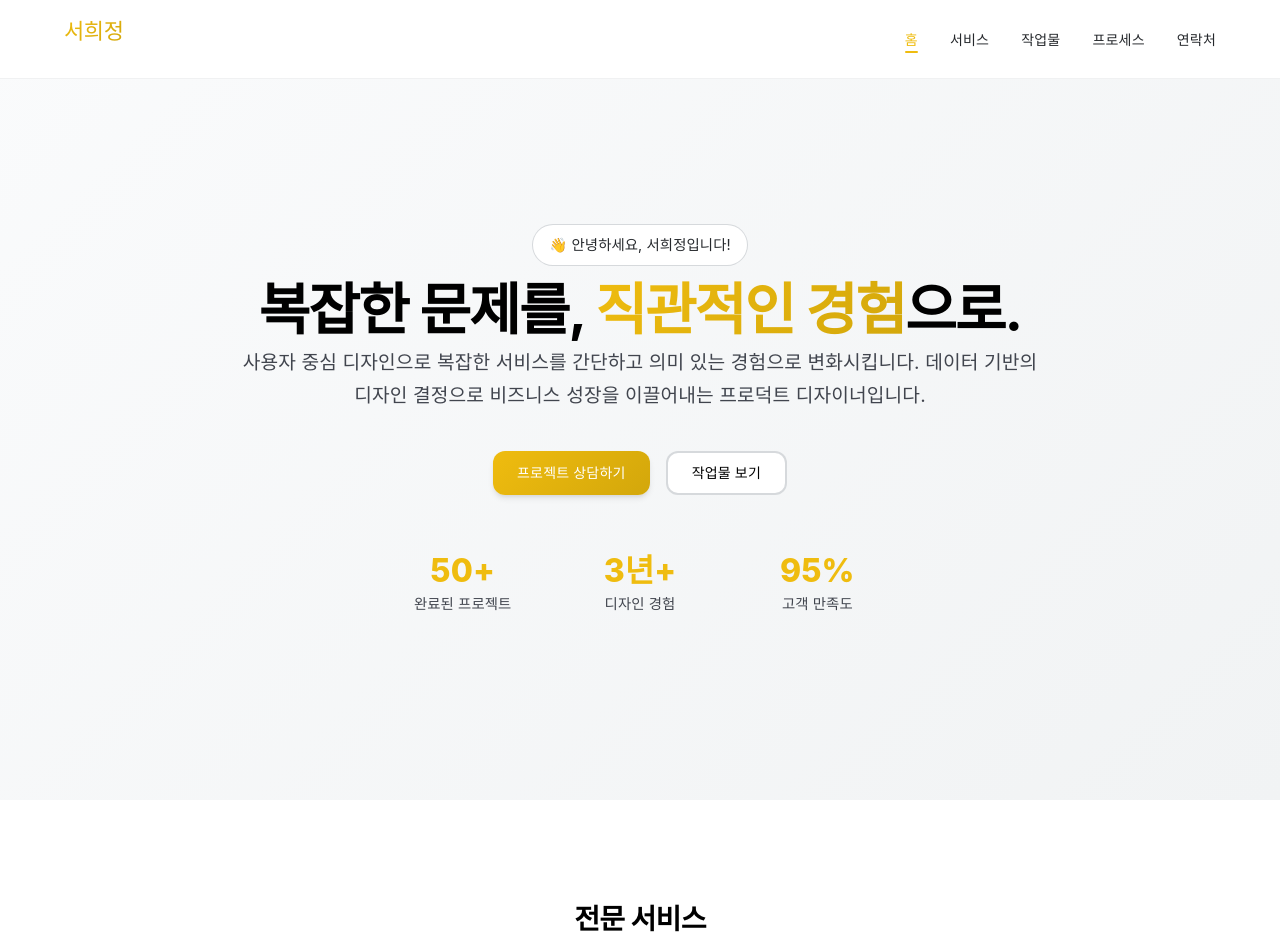
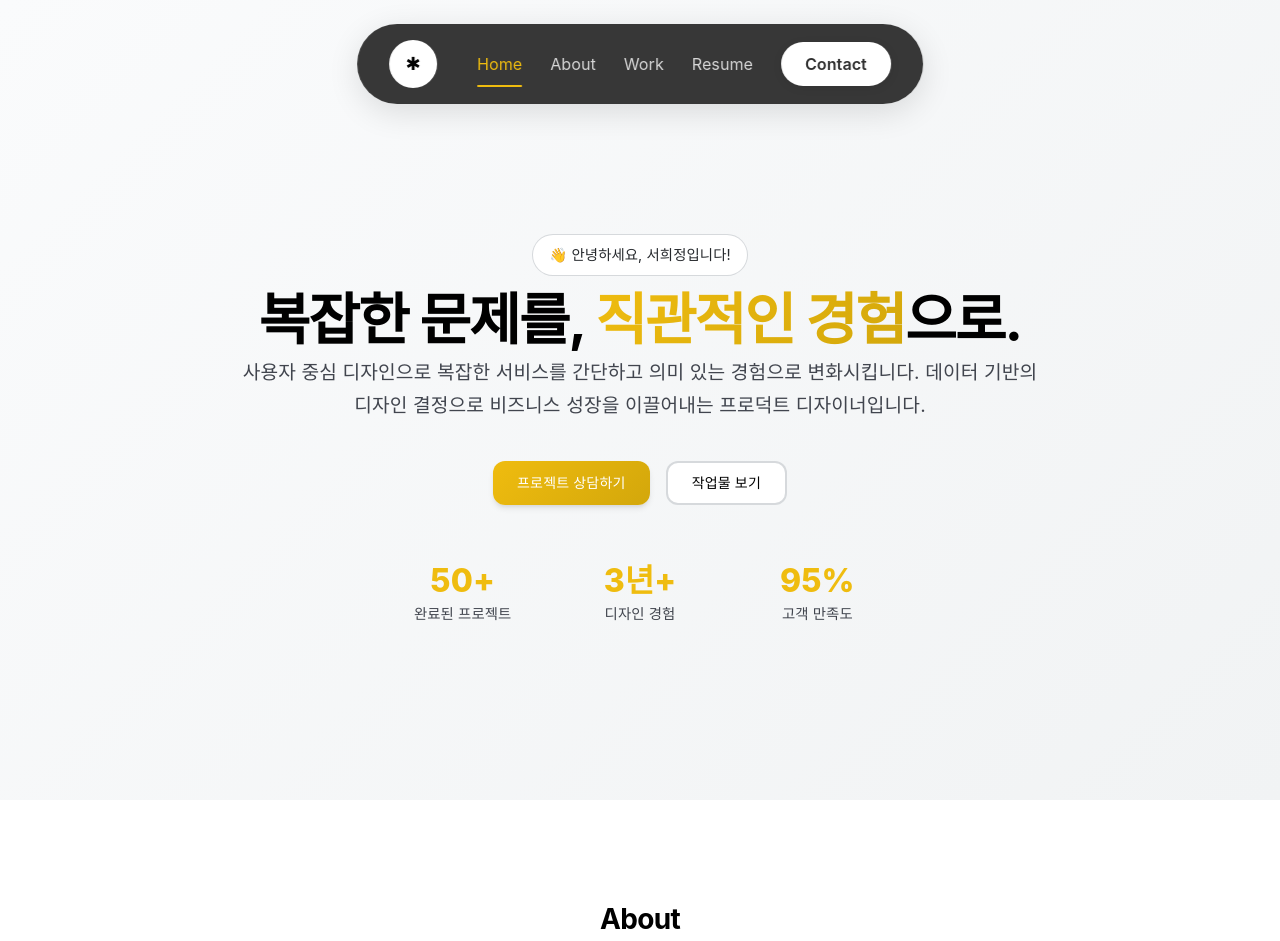
Before and after one commit to hikki03/portfolio, a website: page index.html in a window 1280 px wide. Shown: the top 941 px of the page. Drawn offline with Linux system fonts and the light colour scheme; a web font is replaced by a local one.

Commit message:
✨ Implement floating navigation with scroll behavior
- Add floating navigation design with scroll minimization
- Implement Body 1/Normal typography for nav menu
- Add design tokens for consistent styling
- Fix logo margin for proper center alignment
- Improve navigation UX with hover expand feature

```diff
--- a/index.html
+++ b/index.html
@@ -13,13 +13,13 @@
     <!-- Navigation -->
     <nav class="navbar">
         <div class="nav-container">
-            <h1 class="logo">서희정</h1>
+            <h1 class="logo">✱</h1>
             <ul class="nav-menu">
-                <li><a href="#home">홈</a></li>
-                <li><a href="#services">서비스</a></li>
-                <li><a href="#work">작업물</a></li>
-                <li><a href="#process">프로세스</a></li>
-                <li><a href="#contact">연락처</a></li>
+                <li><a href="#home">Home</a></li>
+                <li><a href="#about">About</a></li>
+                <li><a href="#work">Work</a></li>
+                <li><a href="#resume">Resume</a></li>
+                <li><a href="#contact">Contact</a></li>
             </ul>
             <div class="hamburger">
                 <span></span>
@@ -59,10 +59,10 @@
         </div>
     </section>
 
-    <!-- Services Section -->
-    <section id="services" class="services">
+    <!-- About Section -->
+    <section id="about" class="services">
         <div class="container">
-            <h2>전문 서비스</h2>
+            <h2>About</h2>
             <p class="section-subtitle">브랜드의 잠재력을 최대한 끌어내어 비즈니스 성장을 이끕니다</p>
 
             <div class="services-grid">
@@ -129,10 +129,10 @@
         </div>
     </section>
 
-    <!-- Process Section -->
-    <section id="process" class="process">
+    <!-- Resume Section -->
+    <section id="resume" class="process">
         <div class="container">
-            <h2>작업 프로세스</h2>
+            <h2>Resume</h2>
             <p class="section-subtitle">체계적인 방법론으로 최대의 결과를 이끌어냅니다</p>
 
             <div class="process-steps">
--- a/script.js
+++ b/script.js
@@ -31,15 +31,57 @@ if (hamburger && navMenu) {
     });
 }
 
-// Navbar background on scroll
+// Navbar scroll behavior with minimization
+let lastScrollTop = 0;
+let scrollTimer = null;
+
+function handleNavbarScroll() {
+    const navbar = document.querySelector('.navbar');
+    const currentScroll = window.scrollY;
+    const scrollDelta = Math.abs(currentScroll - lastScrollTop);
+
+    // Minimum scroll delta to trigger change (prevents jittery behavior)
+    if (scrollDelta < 5) return;
+
+    // Clear any existing timer
+    if (scrollTimer) {
+        clearTimeout(scrollTimer);
+    }
+
+    // If we're at the top, always show full navbar
+    if (currentScroll <= 100) {
+        navbar.classList.remove('minimized');
+    }
+    // If scrolling down and past threshold, minimize navbar
+    else if (currentScroll > lastScrollTop && currentScroll > 150) {
+        navbar.classList.add('minimized');
+    }
+    // If scrolling up, show full navbar
+    else if (currentScroll < lastScrollTop) {
+        navbar.classList.remove('minimized');
+    }
+
+    // Set a timer to ensure navbar stays minimized when scroll stops while scrolling down
+    if (currentScroll > lastScrollTop && currentScroll > 150) {
+        scrollTimer = setTimeout(() => {
+            if (window.scrollY > 150) {
+                navbar.classList.add('minimized');
+            }
+        }, 150);
+    }
+
+    lastScrollTop = currentScroll;
+}
+
+// Throttle scroll events for better performance
+let ticking = false;
 window.addEventListener('scroll', () => {
-    const navbar = document.querySelector('.navbar');
-    if (window.scrollY > 50) {
-        navbar.style.background = 'rgba(255, 255, 255, 0.98)';
-        navbar.style.boxShadow = '0 2px 20px rgba(0, 0, 0, 0.1)';
-    } else {
-        navbar.style.background = 'rgba(255, 255, 255, 0.95)';
-        navbar.style.boxShadow = 'none';
+    if (!ticking) {
+        requestAnimationFrame(() => {
+            handleNavbarScroll();
+            ticking = false;
+        });
+        ticking = true;
     }
 });
 
--- a/styles.css
+++ b/styles.css
@@ -125,69 +125,125 @@ p {
 /* Navigation */
 .navbar {
     position: fixed;
-    top: 0;
-    width: 100%;
-    background: rgba(255, 255, 255, 0.95);
+    top: 24px;
+    left: 50%;
+    transform: translateX(-50%);
+    max-width: 700px;
+    width: auto;
+    background: rgba(45, 45, 45, 0.95);
     backdrop-filter: blur(20px);
-    border-bottom: 1px solid var(--border-light);
+    border-radius: 60px;
     z-index: 1000;
-    padding: 1rem 0;
+    padding: 16px 32px;
+    box-shadow: 0 8px 32px rgba(0, 0, 0, 0.12);
+    transition: all 0.6s cubic-bezier(0.4, 0, 0.2, 1);
+    overflow: hidden;
+}
+
+.navbar.minimized {
+    max-width: 80px;
+    padding: 16px;
+}
+
+.navbar.minimized:hover {
+    max-width: 800px;
+    padding: 16px 40px;
 }
 
 .nav-container {
-    max-width: 1200px;
-    margin: 0 auto;
-    padding: 0 var(--semantic-sizing-padding-8);
     display: flex;
-    justify-content: space-between;
     align-items: center;
+    gap: 40px;
+    transition: gap 0.6s cubic-bezier(0.4, 0, 0.2, 1);
+}
+
+.navbar.minimized .nav-container {
+    gap: 0;
+}
+
+.navbar.minimized:hover .nav-container {
+    gap: 40px;
 }
 
 .logo {
-    font-size: var(--semantic-typography-heading-1-font-size);
-    line-height: var(--semantic-typography-heading-1-line-height);
+    width: 48px;
+    height: 48px;
+    background: var(--semantic-color-background-primary);
+    border-radius: 50%;
+    display: flex;
+    align-items: center;
+    justify-content: center;
+    font-size: var(--semantic-typography-headline-1-font-size);
+    line-height: var(--semantic-typography-headline-1-line-height);
     font-weight: var(--semantic-typography-heading-1-font-weight);
-    letter-spacing: var(--semantic-typography-heading-1-letter-spacing);
-    background: var(--gradient);
-    -webkit-background-clip: text;
-    -webkit-text-fill-color: transparent;
-    background-clip: text;
+    letter-spacing: var(--semantic-typography-headline-1-letter-spacing);
+    color: var(--semantic-color-text-primary);
+    text-decoration: none;
+    transition: all 0.6s cubic-bezier(0.4, 0, 0.2, 1);
+    flex-shrink: 0;
+    margin: 0;
 }
 
 .nav-menu {
     display: flex;
     list-style: none;
-    gap: var(--semantic-sizing-gap-8);
+    gap: 28px;
+    align-items: center;
+    transition: all 0.6s cubic-bezier(0.4, 0, 0.2, 1);
+    opacity: 1;
+    visibility: visible;
+    white-space: nowrap;
+}
+
+.navbar.minimized .nav-menu {
+    opacity: 0;
+    visibility: hidden;
+    width: 0;
+    overflow: hidden;
+}
+
+.navbar.minimized:hover .nav-menu {
+    opacity: 1;
+    visibility: visible;
+    width: auto;
 }
 
 .nav-menu a {
     text-decoration: none;
-    font-size: var(--semantic-typography-label-1-normal-font-size);
-    line-height: var(--semantic-typography-label-1-normal-line-height);
-    font-weight: var(--semantic-typography-label-1-normal-font-weight);
-    letter-spacing: var(--semantic-typography-label-1-normal-letter-spacing);
-    color: var(--semantic-color-text-secondary);
-    transition: color 0.3s ease;
+    font-size: var(--semantic-typography-body-1-normal-font-size);
+    line-height: var(--semantic-typography-body-1-normal-line-height);
+    font-weight: var(--semantic-typography-body-1-normal-font-weight);
+    letter-spacing: var(--semantic-typography-body-1-normal-letter-spacing);
+    color: rgba(255, 255, 255, 0.8);
+    transition: all 0.6s cubic-bezier(0.4, 0, 0.2, 1);
     position: relative;
+    padding: 8px 0;
+}
+
+.nav-menu a[href="#contact"] {
+    background: white;
+    color: #2d2d2d;
+    padding: 12px 24px;
+    border-radius: 24px;
+    font-weight: 600;
+    box-shadow: 0 2px 8px rgba(0, 0, 0, 0.1);
+    transition: all 0.6s cubic-bezier(0.4, 0, 0.2, 1);
+    min-width: 90px;
+    text-align: center;
 }
 
 .nav-menu a:hover {
-    color: var(--primary-color);
+    color: white;
+}
+
+.nav-menu a[href="#contact"]:hover {
+    background: rgba(255, 255, 255, 0.9);
+    transform: translateY(-1px);
+    box-shadow: 0 4px 16px rgba(0, 0, 0, 0.15);
 }
 
 .nav-menu a.active {
-    color: var(--primary-color);
-}
-
-.nav-menu a.active::after {
-    content: '';
-    position: absolute;
-    bottom: -5px;
-    left: 0;
-    width: 100%;
-    height: 2px;
-    background: var(--primary-color);
-    border-radius: 1px;
+    color: white;
 }
 
 .hamburger {
@@ -199,7 +255,7 @@ p {
 .hamburger span {
     width: var(--semantic-sizing-height-4);
     height: var(--foundation-number-2);
-    background: var(--semantic-color-text-primary);
+    background: rgba(255, 255, 255, 0.8);
     margin: var(--foundation-number-2) 0;
     transition: 0.3s;
     border-radius: 1px;
@@ -211,7 +267,7 @@ p {
     display: flex;
     align-items: center;
     background: linear-gradient(135deg, #fafbfc 0%, #f1f3f4 100%);
-    padding: 120px 0 80px;
+    padding: 140px 0 80px;
 }
 
 .hero-content {
@@ -740,6 +796,23 @@ html {
         padding: 0 20px;
     }
 
+    .navbar {
+        top: 16px;
+        width: auto;
+        max-width: calc(100% - 32px);
+        padding: 12px 24px;
+    }
+
+    .navbar.minimized {
+        max-width: 64px;
+        padding: 12px;
+    }
+
+    .navbar.minimized:hover {
+        max-width: calc(100% - 20px);
+        padding: 12px 32px;
+    }
+
     .hamburger {
         display: flex;
     }
@@ -747,26 +820,40 @@ html {
     .nav-menu {
         display: none;
         position: fixed;
-        top: 70px;
-        right: -100%;
-        width: 100%;
-        height: calc(100vh - 70px);
-        background: white;
+        top: 90px;
+        left: 50%;
+        transform: translateX(-50%);
+        width: calc(100% - 32px);
+        max-width: 400px;
+        background: rgba(45, 45, 45, 0.95);
+        backdrop-filter: blur(20px);
+        border-radius: 24px;
         flex-direction: column;
-        justify-content: flex-start;
         align-items: center;
-        padding-top: 2rem;
-        transition: right 0.3s ease;
-        box-shadow: var(--shadow);
+        padding: 24px;
+        gap: 16px;
+        transition: all 0.3s ease;
+        box-shadow: 0 8px 32px rgba(0, 0, 0, 0.12);
     }
 
     .nav-menu.active {
-        right: 0;
         display: flex;
     }
 
     .nav-menu li {
-        margin: 1rem 0;
+        margin: 0;
+        width: 100%;
+        text-align: center;
+    }
+
+    .nav-menu a {
+        padding: 12px 24px;
+        width: 100%;
+        text-align: center;
+    }
+
+    .nav-menu a[href="#contact"] {
+        margin-top: 8px;
     }
 
     .hero {
```
Also changed, not shown: package.json (added, +19 -0 lines), 2 other files.
